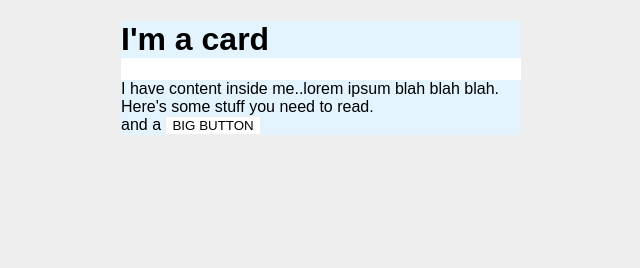
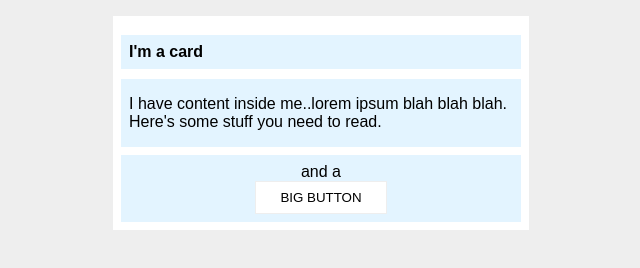
Before and after one commit to Risman88/TheOdinProject, a plain HTML site: page css-exercises/margin-and-padding/02-margin-and-padding-2/index.html in a window 1280 px wide. Shown: the whole page, without its empty margins (319-959 px from the left). Drawn offline with Linux system fonts and the light colour scheme.

Commit message:
Finish css-exercises margin and padding

```diff
--- a/css-exercises/margin-and-padding/02-margin-and-padding-2/style.css
+++ b/css-exercises/margin-and-padding/02-margin-and-padding-2/style.css
@@ -7,21 +7,32 @@ body {
   width: 400px;
   background: #fff;
   margin: 16px auto;
+  padding: 8px;
 }
 
 .title {
   background: #e3f4ff;
+  padding: 8px;
+  font-size: 16px;
 }
 
 .content {
   background: #e3f4ff;
+  margin-top: 8px;
+  padding: 16px 8px;
+  margin-bottom: 8px;
 }
 
 .button-container {
   background: #e3f4ff;
+  padding: 8px;
+  text-align: center;
 }
 
 button {
   background: white;
   border: 1px solid #eee;
+  display: block;
+  margin: auto;
+  padding: 8px 24px;
 }
```
Also changed, not shown: css-exercises/margin-and-padding/01-margin-and-padding-1/style.css (+5 -5 lines).
